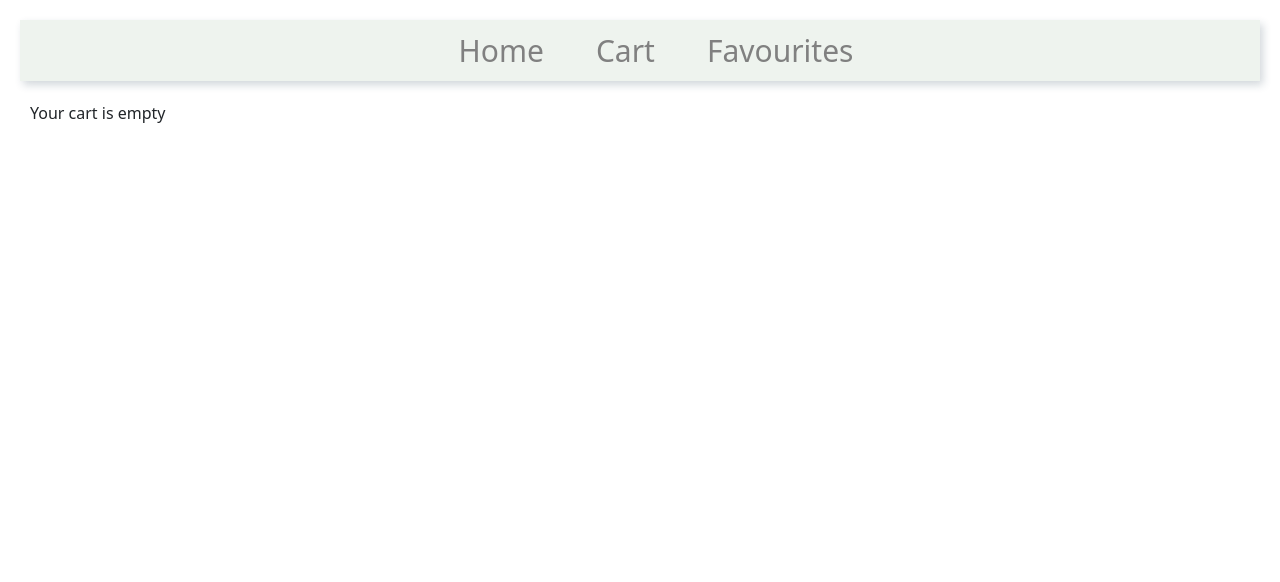
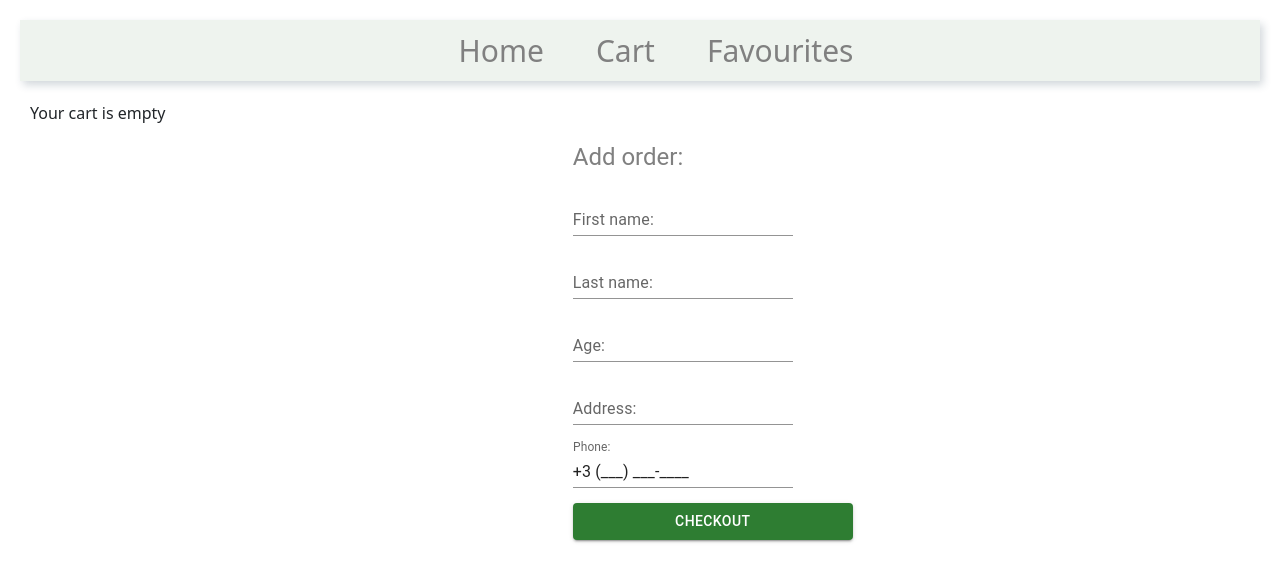
Before and after one commit to OlenaSavchenko/Shop, a React (Create React App) app in the folder my-app/: page /cart in a window 1280 px wide. Shown: the top 582 px of the page. Built offline with nearby package versions, Linux system fonts and the light colour scheme.

Commit message:
add cart form

```diff
--- a/my-app/src/components/App/App.js
+++ b/my-app/src/components/App/App.js
@@ -6,7 +6,7 @@ import { getProdutsThunk as getProducts, getFavourites, getInCart, removeFromCar
 import { setModalOpen } from "../../store/products/actions"
 import Nav from '../Nav/Nav';
 import ProductsList from '../../pages/ProductsList/ProductList';
-import Cart from '../../pages/Cart';
+import Cart from '../../pages/Cart/Cart';
 import Favourites from '../../pages/Favourite';
 import NotFound from "../../pages/NotFound/NotFound";
 
--- /dev/null
+++ b/my-app/src/components/CartForm/CartForm.js
@@ -0,0 +1,62 @@
+import { Formik, Form, Field, ErrorMessage } from 'formik';
+import { TextField, Typography, Button } from '@mui/material';
+import NumberFormat from 'react-number-format';
+import * as Yup from 'yup';
+import "./CartForm.scss"
+
+const formValues = [
+    { id: 1, name: "firstName", label: "First name:", type: "text" },
+    { id: 2, name: "lastName", label: "Last name:", type: "text" },
+    { id: 3, name: "age", label: "Age:", type: "number" },
+    { id: 4, name: "address", label: "Address:", type: "text" },
+    { id: 5, name: "tel", label: "Phone:", type: "tel", isPhone: true },
+]
+
+const FormSchema = Yup.object({
+    firstName: Yup.string().required('Required'),
+    lastName: Yup.string().required('Required'),
+    age: Yup.number().min(18, 'Your age must be more than 18').required('Required'),
+    address: Yup.string().required('Required'),
+    tel: Yup.number().min(11, 'Your number must contains 11 symbols').required('Required')
+})
+
+
+const CartForm = () => {
+    const PhoneInput = () => { return <NumberFormat customInput={TextField} label="Phone:" variant="standard" format="+3 (###) ###-####" allowEmptyFormatting mask="_" /> }
+    const handleFormSubmit = (values) => {
+        const { firstName, lastName, age, address, tel } = values
+        console.log(firstName, lastName, age, address, tel);
+        console.log("clicked");
+    }
+
+
+    return (
+        <>
+            <Formik
+                initialValues={{
+                    firstName: "",
+                    lastName: "",
+                    age: "",
+                    address: "",
+                    tel: ""
+                }}
+                validationSchema={FormSchema}
+                onSubmit={handleFormSubmit}
+            >
+                {({ isSubmitting }) => (
+                    <Form className="cart-form">
+                        <Typography className="cart-title" variant="h5" component="div"> Add order:</Typography>
+                        {formValues.map(({ id, name, label, type, isPhone }) => <div key={id}>
+                            <Field name={name} as={isPhone ? PhoneInput : TextField} label={label} variant="standard" type={type} />
+                            <ErrorMessage component="div" name={name} style={{ color: 'red' }} />
+                        </div>)}
+                        <Button type="submit" disabled={isSubmitting} color="success" variant="contained"> Checkout</Button >
+                    </Form>
+                )}
+            </Formik>
+        </>
+    )
+
+}
+
+export default CartForm
--- /dev/null
+++ b/my-app/src/components/CartForm/CartForm.scss
@@ -0,0 +1,12 @@
+.cart-title {
+  color: gray;
+}
+
+.cart-form{
+    grid-area: cartForm;
+    display: grid;
+    padding-right: 20px;
+    column-gap: 15px;
+    row-gap: 15px;
+    width: 300px;
+}
--- a/my-app/src/components/Nav/Nav.js
+++ b/my-app/src/components/Nav/Nav.js
@@ -5,7 +5,7 @@ const Nav = () => {
     const routes = [{ id: 1, name: 'Home', route: '/home' }, { id: 2, name: 'Cart', route: '/cart' }, { id: 3, name: 'Favourites', route: '/favourites' }]
     return (
         <ul className="nav-list">
-            {routes.map((link) => <li key={link.id} className="nav-item"><NavLink className="nav-link" activeClassName="nav-link--active" to={link.route}>{link.name}</NavLink></li>)}
+            {routes.map(link => <li key={link.id} className="nav-item"><NavLink className="nav-link" activeClassName="nav-link--active" to={link.route}>{link.name}</NavLink></li>)}
         </ul>
     )
 }
--- a/my-app/src/pages/Cart.js
+++ /dev/null
@@ -1,57 +0,0 @@
-import { useSelector } from "react-redux";
-import PropTypes from 'prop-types';
-import { getGoods, isInCart, isModalOpen } from "../store/products/selectors";
-import ProductCard from '../components/ProductCard/ProductCard.js';
-import Modal from '../components/Modal/Modal.js';
-import Button from '../components/Button/Button.js';
-
-const Cart = ({ onRemoveClick, onConfirmRemoveClick }) => {
-    const inCart = useSelector(isInCart)
-    const products = useSelector(getGoods)
-    const modalOpen = useSelector(isModalOpen)
-    const itemsInCart = products.filter(product => inCart.includes(product.id));
-
-    return (
-        <>
-            {(itemsInCart.length > 0)
-                ? <>
-                    <p style={{ marginLeft: "30px" }}>{`${itemsInCart.length} product(s) in cart`}</p>
-                    <ul className="products-list">
-                        {itemsInCart.map(item => {
-                            return (
-                                <ProductCard key={item.id}
-                                    product={item}
-                                    onRemoveClick={onRemoveClick}
-                                    status="inCart"
-                                />
-                            )
-                        })}
-                    </ul>
-                </>
-                : <p style={{ marginLeft: "30px" }}>Your cart is empty</p>}
-            {modalOpen && <Modal
-                className="delete-modal"
-                header="Do you want to delete this product from cart?"
-                actions={
-                    <Button
-                        type="button" text="Ok"
-                        backgroundColor="#b93b3b"
-                        className="delete-modal__btn delete-modal__btn--approve"
-                        onClick={onConfirmRemoveClick} />
-                } />
-            }
-        </>
-    )
-}
-
-Cart.propTypes = {
-    onRemoveClick: PropTypes.func,
-    onConfirmRemoveClick: PropTypes.func
-}
-
-Cart.defaultProps = {
-    onRemoveClick: () => { },
-    onConfirmRemoveClick: () => { }
-}
-
-export default Cart
--- /dev/null
+++ b/my-app/src/pages/Cart/Cart.js
@@ -0,0 +1,63 @@
+import { useSelector } from "react-redux";
+import PropTypes from 'prop-types';
+import { getGoods, isInCart, isModalOpen } from "../../store/products/selectors";
+import ProductCard from '../../components/ProductCard/ProductCard.js';
+import Modal from '../../components/Modal/Modal.js';
+import Button from '../../components/Button/Button.js';
+import CartForm from "../../components/CartForm/CartForm";
+import "./Cart.scss"
+
+const Cart = ({ onRemoveClick, onConfirmRemoveClick }) => {
+    const inCart = useSelector(isInCart)
+    const products = useSelector(getGoods)
+    const modalOpen = useSelector(isModalOpen)
+    const itemsInCart = products.filter(product => inCart.includes(product.id));
+
+
+    return (
+        <>
+            <div className="cart-wrapper">
+                {(itemsInCart.length > 0)
+                    ? <div>
+                        <p style={{ marginLeft: "30px" }}>{`${itemsInCart.length} product(s) in cart`}</p>
+                        <ul className="products-list cart-list">
+                            {itemsInCart.map(item => {
+                                return (
+                                    <ProductCard key={item.id}
+                                        product={item}
+                                        onRemoveClick={onRemoveClick}
+                                        status="inCart"
+                                    />
+                                )
+                            })}
+                        </ul>
+                    </div>
+                    : <p style={{ marginLeft: "30px" }}>Your cart is empty</p>}
+                <CartForm />
+            </div>
+            {modalOpen && <Modal
+                className="delete-modal"
+                header="Do you want to delete this product from cart?"
+                actions={
+                    <Button
+                        type="button" text="Ok"
+                        backgroundColor="#b93b3b"
+                        className="delete-modal__btn delete-modal__btn--approve"
+                        onClick={onConfirmRemoveClick} />
+                } />
+            }
+        </>
+    )
+}
+
+Cart.propTypes = {
+    onRemoveClick: PropTypes.func,
+    onConfirmRemoveClick: PropTypes.func
+}
+
+Cart.defaultProps = {
+    onRemoveClick: () => { },
+    onConfirmRemoveClick: () => { }
+}
+
+export default Cart
--- /dev/null
+++ b/my-app/src/pages/Cart/Cart.scss
@@ -0,0 +1,12 @@
+.cart-wrapper {
+    display: grid;
+    // grid-template-columns: auto 300px;
+    //    grid-template-rows: auto auto;
+    grid-template-areas: "products cartForm"
+                          "products products";
+
+}
+
+.cart-list {
+    grid-area: products;
+}
```
Also changed, not shown: my-app/package.json (+7 -1 lines).
